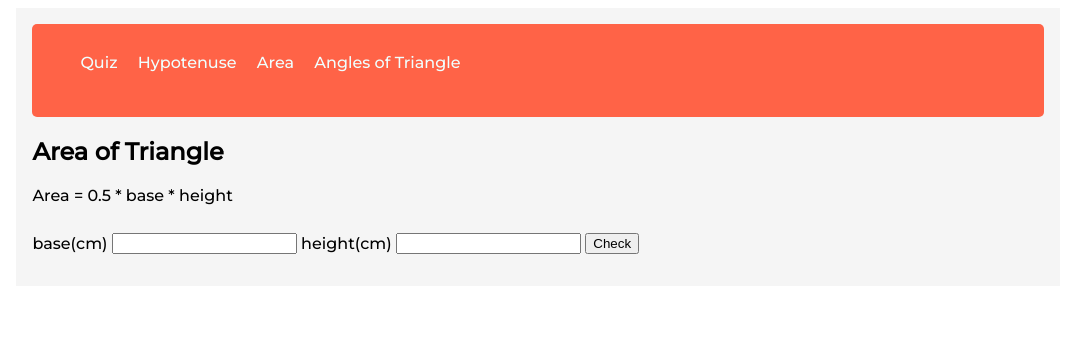
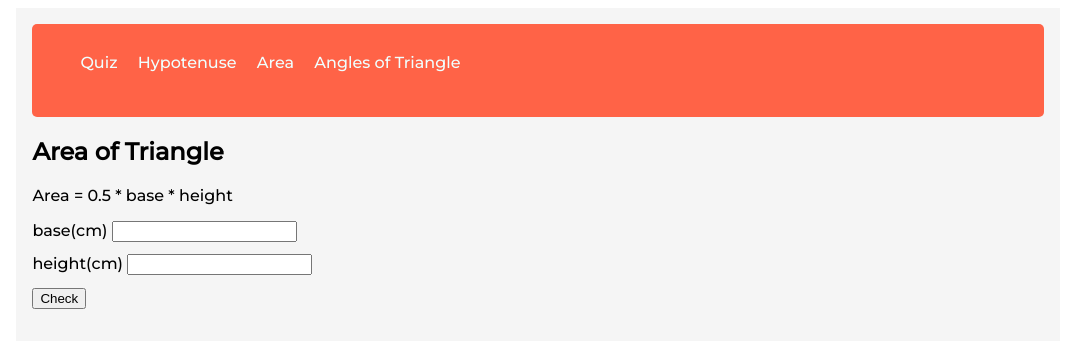
Before and after one commit to Meghana-sk/Triangles-quiz, a plain HTML site: page area.html in a window 1280 px wide. Shown: the whole page, without its empty margins (102-1177 px from the left). Drawn offline with Linux system fonts and the light colour scheme.

Commit message:
style: Fixed alignment

```diff
--- a/area.html
+++ b/area.html
@@ -27,10 +27,15 @@
       </nav>
       <h2>Area of Triangle</h2>
       <p>Area = 0.5 * base * height</p>
-      <label for="base">base(cm)</label>
-      <input type="number" id="base" />
-      <label for="height">height(cm)</label>
-      <input type="number" id="height" />
+
+      <div class="sub-grp">
+        <label for="base">base(cm)</label>
+        <input type="number" id="base" />
+      </div>
+      <div class="sub-grp">
+        <label for="height">height(cm)</label>
+        <input type="number" id="height" />
+      </div>
       <button id="check">Check</button>
       <p id="display-result"></p>
     </div>
--- a/style.css
+++ b/style.css
@@ -36,3 +36,7 @@ nav {
 button {
   margin-top: 0.8rem;
 }
+
+.sub-grp {
+  margin-top: 0.8rem;
+}
```
Also changed, not shown: anglesOfTriangle.html (+6 -0 lines), hypotenuse.html (+8 -4 lines).
